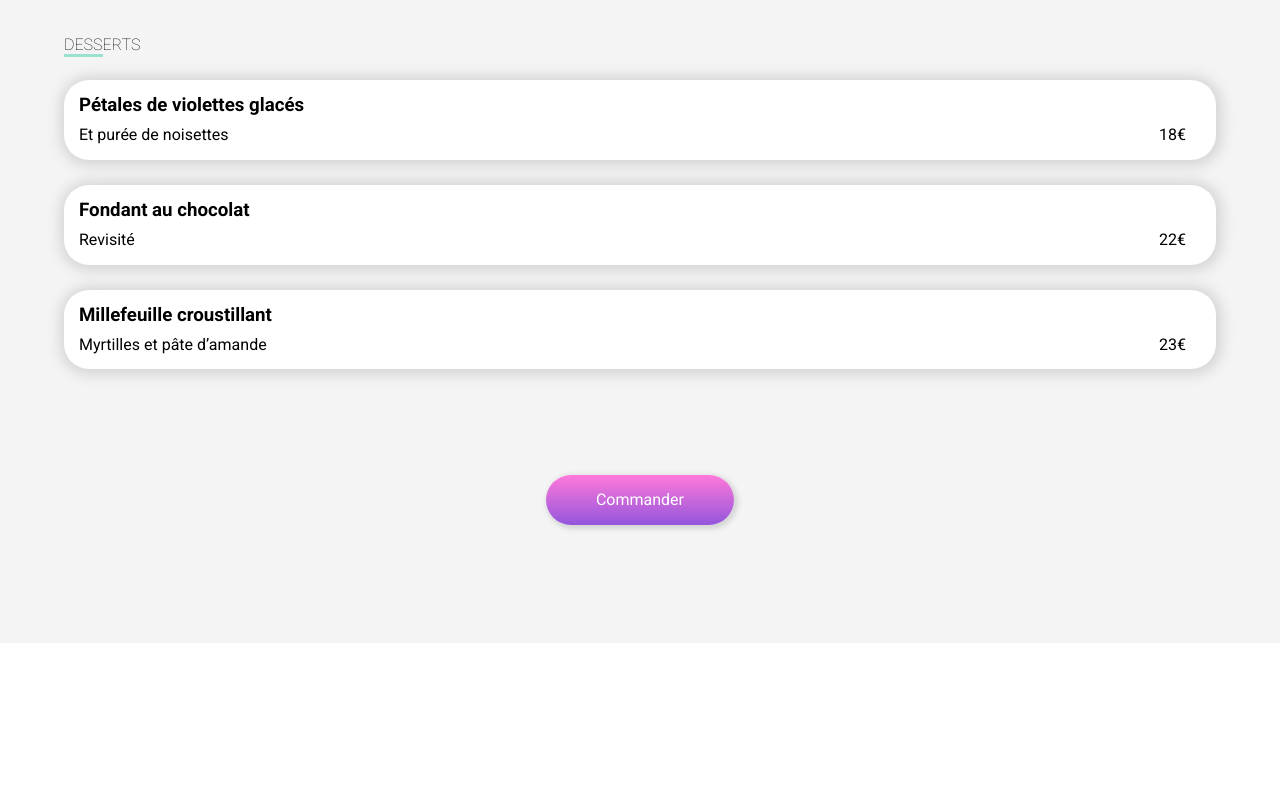
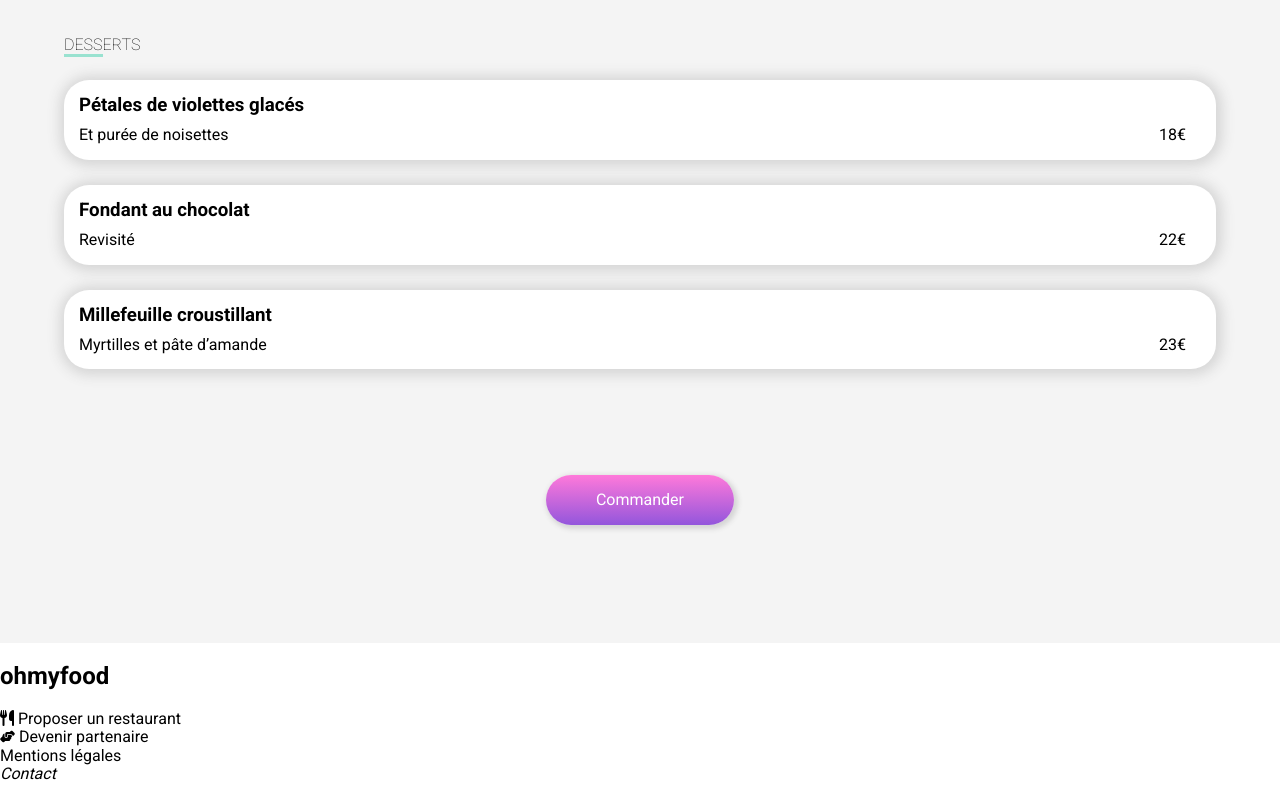
Before and after one commit to wdvproj/Ohmyfood-projet3, a plain HTML site: page menus/menu_A_la_francaise.html in a window 1280 px wide. Shown: the part 1646-2446 px from the top of the page. Before the commit the page ends 2289 px from the top, so only its background shows below. Drawn offline with Linux system fonts and the light colour scheme; a web font is replaced by a local one.

Commit message:
Ajout du footer

```diff
--- a/menus/menu_A_la_francaise.html
+++ b/menus/menu_A_la_francaise.html
@@ -112,5 +112,34 @@
                     </div>
                 </section>
             </main>
+            <footer class="bottom">
+                <h2 class="bottom__title">ohmyfood</h2>
+                <ul class="bottom__information">
+                    <li>
+                        <a href="#">
+                            <span><i class="fa-solid fa-utensils"></i></span>
+                            Proposer un restaurant
+                        </a>
+                    </li>
+                    <li>
+                        <a href="#">
+                            <span><i class="fa-solid fa-handshake-angle fa-xs"></i></span>
+                            Devenir partenaire
+                        </a>
+                    </li>
+                    <li>
+                        <a href="#">
+                            Mentions légales
+                        </a>
+                    </li>
+                    <li>
+                        <address>
+                            <a href="mailto:">
+                                Contact
+                            </a>
+                        </address>
+                    </li>
+                </ul>
+            </footer>
         </body>
     </html>
```
